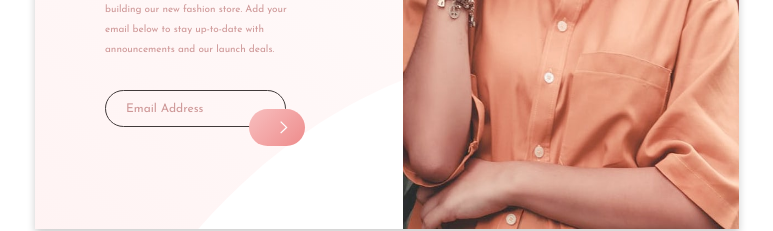
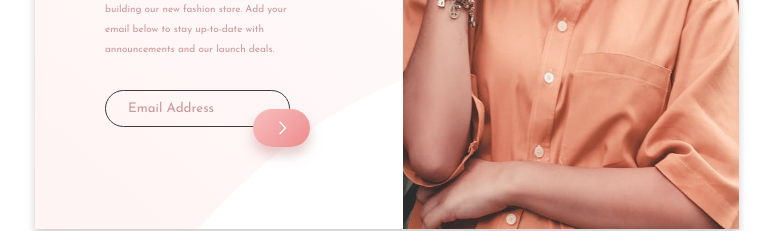
Before and after one commit to annemarierolo/Coming-Soon, a plain HTML site: page index.html in a window 1280 px wide. Shown: the part 431-662 px from the top of the page, without its empty margins (253-1026 px from the left). Drawn offline with Linux system fonts and the light colour scheme.

Commit message:
Structure of alert empty field

```diff
--- a/css/style.css
+++ b/css/style.css
@@ -57,35 +57,35 @@
     width: 65%;
 }
 
-.emailBox {
+#input {
     border: 1px solid hsl(0, 6%, 24%);
     border-radius: 50px;
-    height: 35px;
+    height: 33px;
     width: 60%;
-    margin-block-start: 30px;
-    display: flex;
+    margin-block-start: 20px;
+    background-color: transparent;
 }
 
-#email {
-    font-size: 12px;
-    text-align: center;
-    margin-inline-start: 20px;
+::placeholder {
+    color: hsl(0, 36%, 70%);
+    padding: 5px 0 0 20px;
 }
 
-.arrow {
+.button {
+    box-shadow: 0 8px 12px 0 hsla(0, 36%, 70%, 0.5);
     border: 1px;
     background: linear-gradient(135deg, hsl(0, 80%, 86%), hsl(0, 74%, 74%)) no-repeat;
     border-radius: 50px;
     width: 8%;
-    height: 37px;
+    height: 38px;
     position: absolute;
-    top: 76.92%;
-    left: 30.4%;
+    top: 76.9%;
+    left: 31%;
 }
 
 .arrowImage {
-    margin-inline-start: 31px;
-    margin-block-start: 12px;
+    margin-inline-start: 4px;
+    margin-block-start: 3px;
     width: 8px;
 }
 
--- a/index.html
+++ b/index.html
@@ -15,26 +15,19 @@
 <body>
     <!-- <img class="bgDesktop" src="images/bg-pattern-desktop.svg" alt="Bg Desktop"> -->
     <div class="card">
-
-
         <div class="left">
             <img class="logo" src="images/logo.svg" alt="Logo">
-
             <div class="info">
                 <h1 id="title1">We're</h1>
                 <h1 id="title2">coming</h1>
                 <h1 id="title3">soon</h1>
             </div>
             <p id="text">Hello fellow shoppers! We're currently building our new fashion store. Add your email below to stay up-to-date with announcements and our launch deals.</p>
+            <div class="field">
+                <input id="input" placeholder="Email Address"></input>
+                <button onclick="isEmpty()" class="button" type="button"><img class="arrowImage" src="images/icon-arrow.svg"></button>
+            </div>
 
-            <div class="emailBox">
-                <p id="email">Email Address</p>
-
-
-            </div>
-            <div class="arrow">
-                <img class="arrowImage" src="images/icon-arrow.svg" alt="Arrow">
-            </div>
         </div>
         <div class="right">
             <img class="mainImage" src="images/hero-desktop.jpg" alt="Image">
@@ -46,5 +39,6 @@
         </p>
     </footer>
 </body>
+<script type="text/javascript" src="js/javascript.js"></script>
 
 </html>
--- /dev/null
+++ b/js/javascript.js
@@ -0,0 +1,5 @@
+function isEmpty() {
+    if (document.getElementById("input").value.length == 0) {
+        alert("empty")
+    }
+}
```
